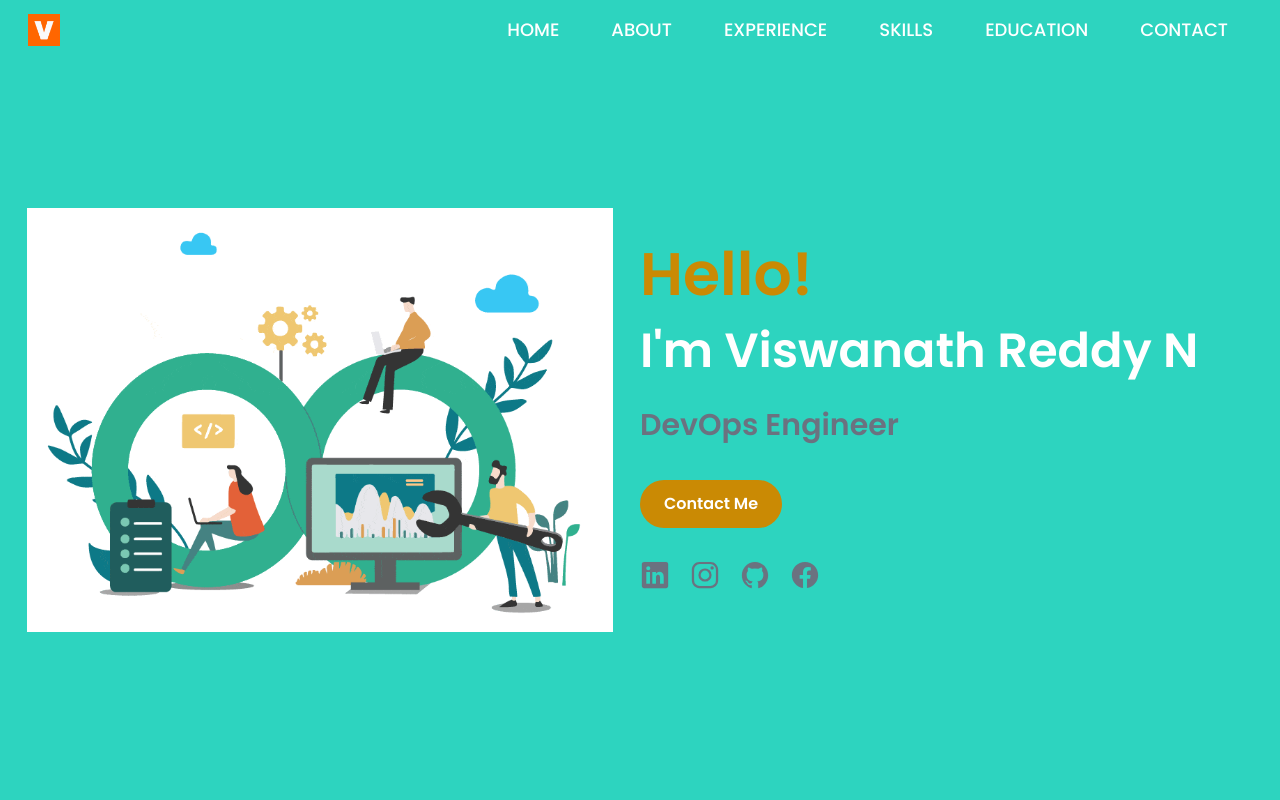
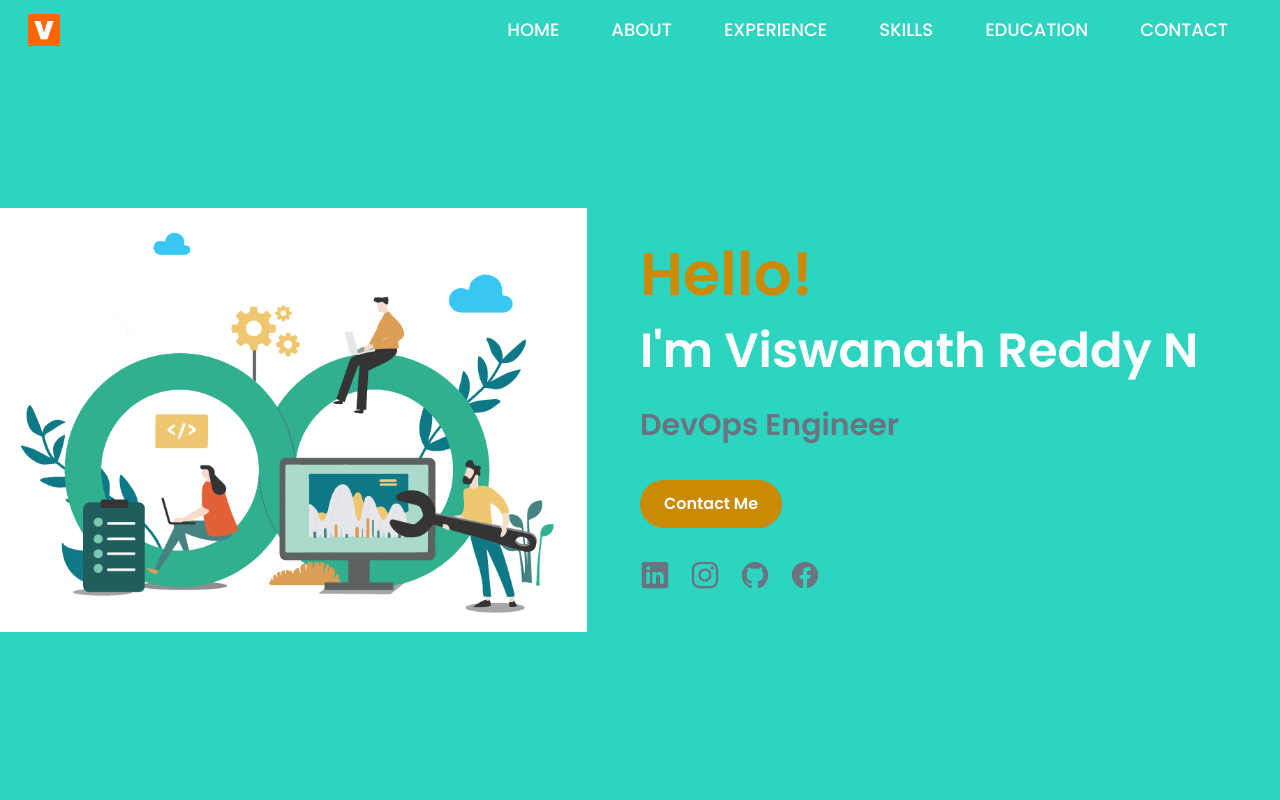
Before and after one commit to viswa1122/viswanath-portfolio, a React (Vite) app: page / in a window 1280 px wide. Shown: the top 800 px of the page. Built offline with nearby package versions, Linux system fonts and the light colour scheme.

Commit message:
Update Home.jsx

```diff
--- a/src/components/Home.jsx
+++ b/src/components/Home.jsx
@@ -9,7 +9,7 @@ const Home = () => {
       className="min-h-screen flex pt-10 md:flex-row flex-col items-center bg-teal-400"
     >
       <div className="flex-1 flex items-center justify-center h-full">
-        <img src={devops_engineer} alt="" className="md:w-11/12 h-full object-cover" />
+        <AnchorLink href="#home"><img src={devops_engineer} alt="" className="md:w-11/12 h-full object-cover" /></AnchorLink>
       </div>
       <div className="flex-1">
         <div className="md:text-left text-center">
```
